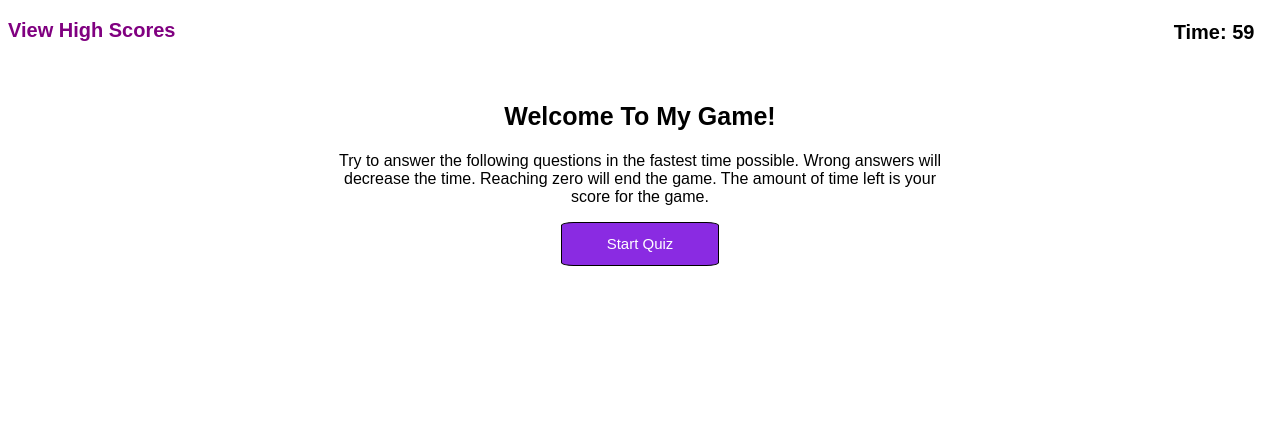
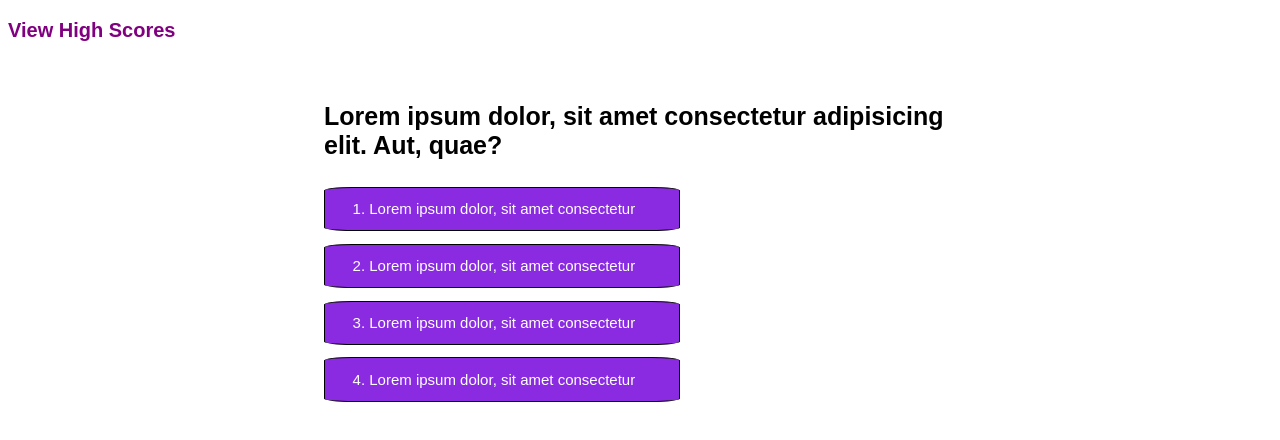
Before and after one commit to Bryan-Thaoxaochay/Quiz-Game, a plain HTML site: page index.html in a window 1280 px wide. Both pictures are taken after a click on the button "Start Quiz". Drawn offline with Linux system fonts and the light colour scheme.

Commit message:
Question changes when answer is chosen

```diff
--- a/index.html
+++ b/index.html
@@ -31,7 +31,7 @@
 
         <hr>
 
-        <p id="response"><strong>Correct Answer!</strong></p>
+        <p id="response"></p>
     </main>
 
     <script src="./js/script.js" type="module"></script>
--- a/js/questions.js
+++ b/js/questions.js
@@ -1,14 +1,14 @@
 const questions = [
     {
-        question: "a",
-        optionOne: "a1",
-        optionTwo: "a2",
-        optionThree: "a3",
-        optionFour: "a4",
+        question: "Lorem ipsum dolor, sit amet consectetur adipisicing elit. Aut, quae?",
+        optionOne: "Lorem ipsum dolor, sit amet consectetur",
+        optionTwo: "Lorem ipsum dolor, sit amet consectetur",
+        optionThree: "Lorem ipsum dolor, sit amet consectetur",
+        optionFour: "Lorem ipsum dolor, sit amet consectetur",
         answer: this
     },
     {
-        question: "b",
+        question: "Lorem ipsum dolor, sit amet consectetur adipisicing elit. Aut, quae?",
         optionOne: "b1",
         optionTwo: "b2",
         optionThree: "b3",
@@ -16,7 +16,7 @@ const questions = [
         answer: this
     },
     {
-        question: "c",
+        question: "Lorem ipsum dolor, sit amet consectetur adipisicing elit. Aut, quae?",
         optionOne: "c1",
         optionTwo: "c2",
         optionThree: "c3",
@@ -24,7 +24,7 @@ const questions = [
         answer: this
     },
     {
-        question: "d",
+        question: "Lorem ipsum dolor, sit amet consectetur adipisicing elit. Aut, quae?",
         optionOne: "d1",
         optionTwo: "d2",
         optionThree: "d3",
--- a/js/script.js
+++ b/js/script.js
@@ -1,20 +1,66 @@
 import { questions } from './questions.js';
 
+const introHeader = document.querySelector("#intro");
+const rulesText = document.querySelector("#rules");
+const startButton = document.querySelector("#start-quiz-button");
 
-document.querySelector("#start-quiz-button").addEventListener("click", startGame);
+const questionText = document.querySelector("#question");
+const answersText = document.querySelector("#answers");
+const optionOne = document.querySelector("#option-one");
+const optionTwo = document.querySelector("#option-two");
+const optionThree = document.querySelector("#option-three");
+const optionFour = document.querySelector("#option-four");
+
+
+startButton.addEventListener("click", startGame);
 
 const timer = document.querySelector("#time");
 let time = 60;
+let questionNumber = 0;
 
 function setTimer() {
     timer.innerHTML = `Time: ${time}`
     time -= 1;
+    if (time === 0) {
+        alert("Game Over!");
+        return;
+    }
 }
 
 function startGame() {
-    setInterval(setTimer, 1000);
+    // setInterval(setTimer, 1000);
 
-    // Display the question and answers
+    displayQuestion(questionNumber);
+
+    answersText.addEventListener("click", (event) => {
+        if (event.target.tagName === "LI" || event.target.tagName === "BUTTON") {
+            questionNumber += 1;
+            displayNextQuestion(questionNumber);
+        }
+    });
+
 }
 
-console.log(questions);
+function displayQuestion(questionNumber) {
+    // Display the question and answers
+    introHeader.style.display = "none";
+    rulesText.style.display = "none";
+    startButton.style.display = "none";
+
+    questionText.innerHTML = questions[questionNumber].question;
+    optionOne.innerHTML = questions[questionNumber].optionOne;
+    optionTwo.innerHTML = questions[questionNumber].optionTwo;
+    optionThree.innerHTML = questions[questionNumber].optionThree;
+    optionFour.innerHTML = questions[questionNumber].optionFour;
+
+    questionText.style.display = "block";
+    answersText.style.display = "block";
+}
+
+function displayNextQuestion(questionNumber) {
+    questionText.innerHTML = questions[questionNumber].question;
+    optionOne.innerHTML = questions[questionNumber].optionOne;
+    optionTwo.innerHTML = questions[questionNumber].optionTwo;
+    optionThree.innerHTML = questions[questionNumber].optionThree;
+    optionFour.innerHTML = questions[questionNumber].optionFour;
+}
--- a/style.css
+++ b/style.css
@@ -50,11 +50,6 @@ main button:hover {
     box-shadow: 0 0 0 3px lightblue;
 }
 
-#answers {
-    display: none;
-    padding: 0;
-}
-
 .option-button {
     background-color: blueviolet;
     border-radius: 8%;
@@ -68,6 +63,11 @@ main button:hover {
     display: none;
     font-family: Arial, Helvetica, sans-serif;
     font-size: 25px;
+}
+
+#answers {
+    display: none;
+    padding: 0;
 }
 
 #option-one, #option-two, #option-three, #option-four  {
```
